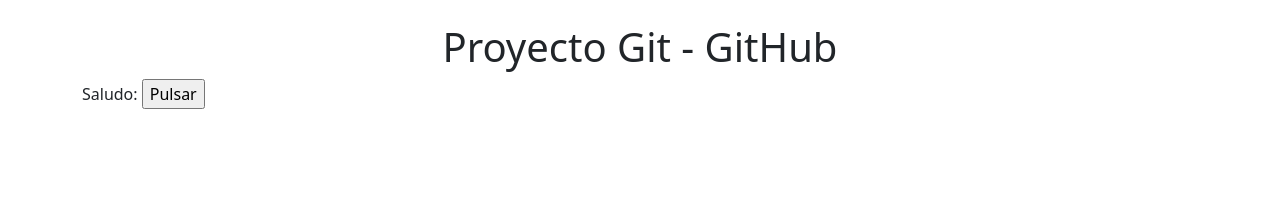
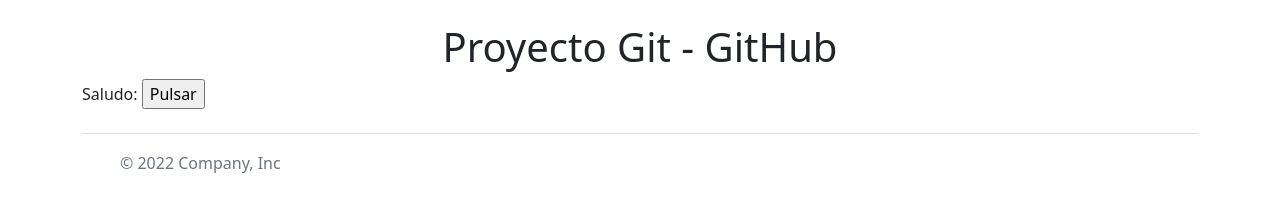
Before and after one commit to mariadmartin/Git_pildoras, a plain HTML site: page index.html in a window 1280 px wide. Shown: the part 74-286 px from the top of the page. Drawn offline with nearby package versions, Linux system fonts and the light colour scheme.

Commit message:
Add Footer JS

```diff
--- a/index.html
+++ b/index.html
@@ -38,6 +38,30 @@
             </div>
         </div>
     </div>
+    <div class="container">
+        <footer class="d-flex flex-wrap justify-content-between align-items-center py-3 my-4 border-top">
+            <div class="col-md-4 d-flex align-items-center">
+                <a href="/" class="mb-3 me-2 mb-md-0 text-muted text-decoration-none lh-1">
+                    <svg class="bi" width="30" height="24">
+                        <use xlink:href="#bootstrap"></use>
+                    </svg>
+                </a>
+                <span class="mb-3 mb-md-0 text-muted">© 2022 Company, Inc</span>
+            </div>
+
+            <ul class="nav col-md-4 justify-content-end list-unstyled d-flex">
+                <li class="ms-3"><a class="text-muted" href="#"><svg class="bi" width="24" height="24">
+                            <use xlink:href="#twitter"></use>
+                        </svg></a></li>
+                <li class="ms-3"><a class="text-muted" href="#"><svg class="bi" width="24" height="24">
+                            <use xlink:href="#instagram"></use>
+                        </svg></a></li>
+                <li class="ms-3"><a class="text-muted" href="#"><svg class="bi" width="24" height="24">
+                            <use xlink:href="#facebook"></use>
+                        </svg></a></li>
+            </ul>
+        </footer>
+    </div>
     <script src="https://cdn.jsdelivr.net/npm/bootstrap@5.2.3/dist/js/bootstrap.bundle.min.js"
         integrity="sha384-kenU1KFdBIe4zVF0s0G1M5b4hcpxyD9F7jL+jjXkk+Q2h455rYXK/7HAuoJl+0I4"
         crossorigin="anonymous"></script>
```
